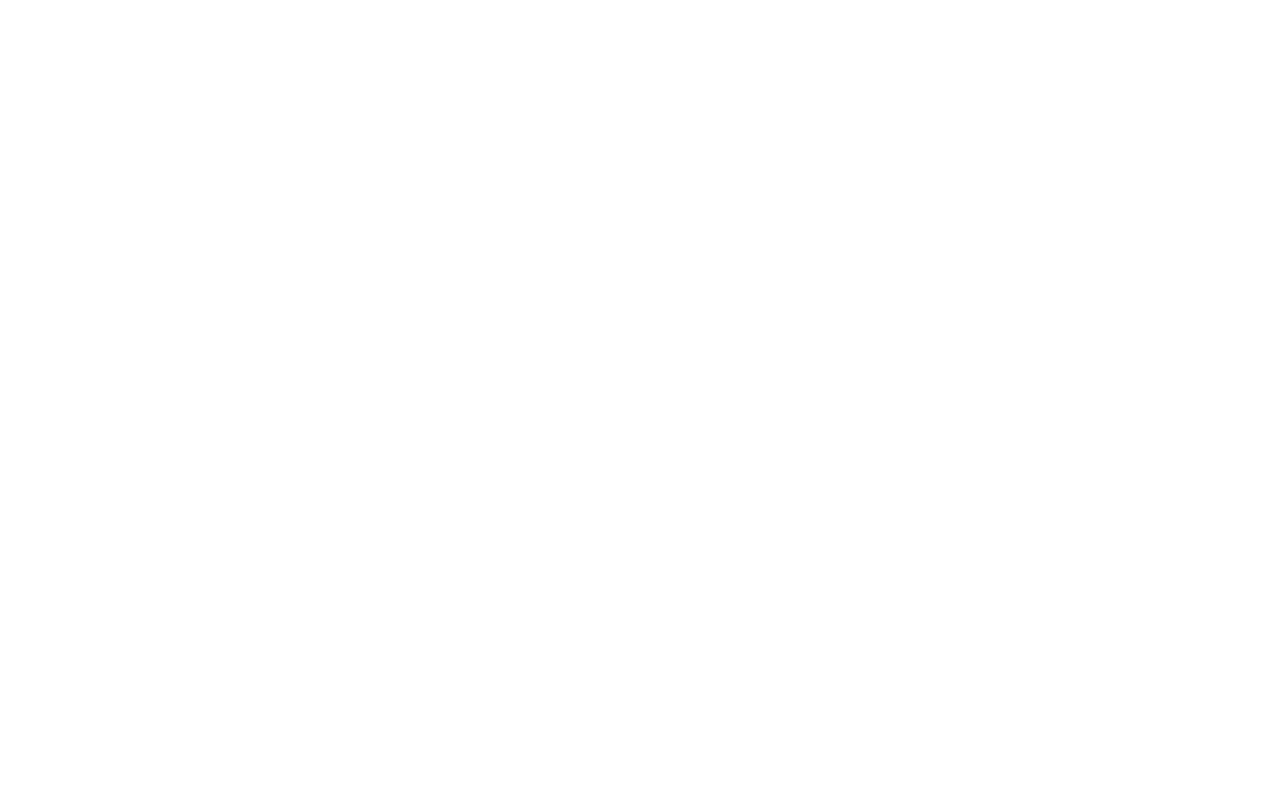
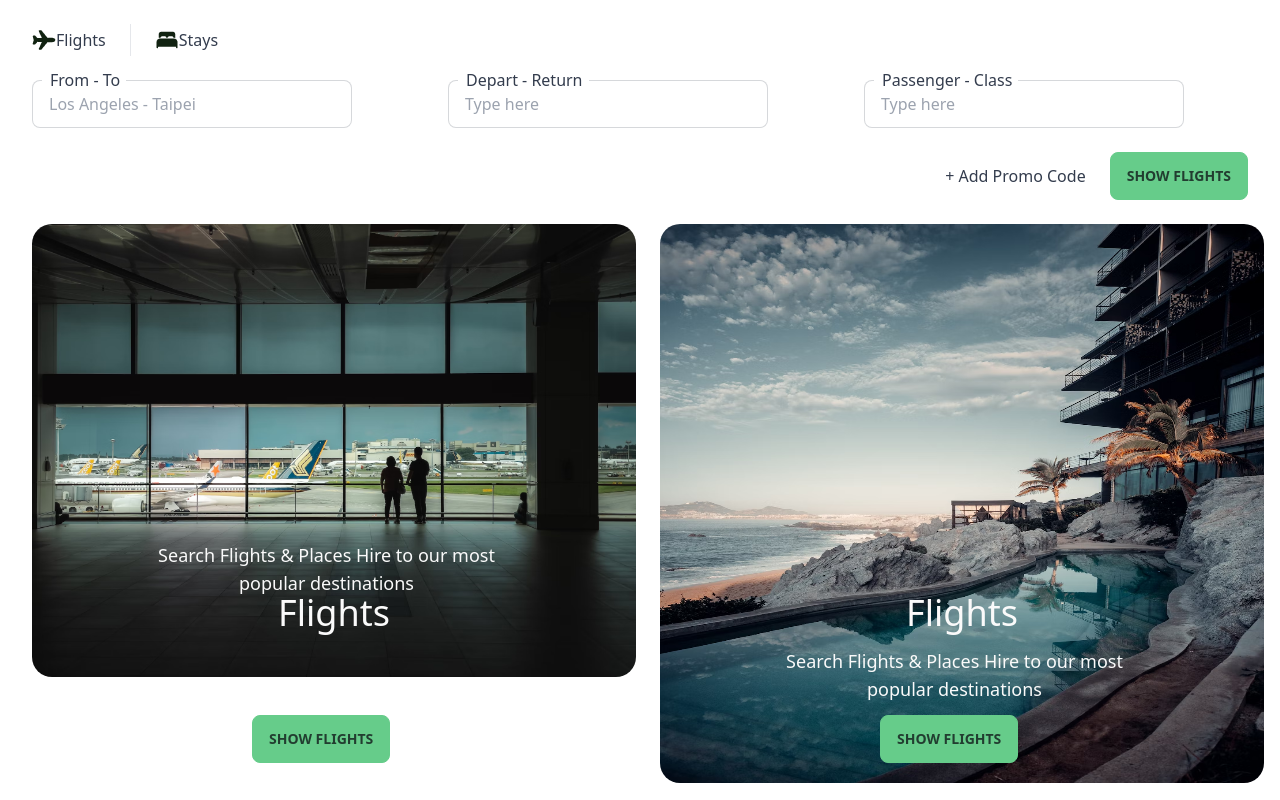
Before and after one commit to kingkwongsta/Golobe-Travel-Agency, a Next.js app: page / in a window 1280 px wide. Built offline with nearby package versions, Linux system fonts and the light colour scheme.

Commit message:
fixed spacing/grow of inputs on searchbar

```diff
--- a/src/components/search/searchbar.jsx
+++ b/src/components/search/searchbar.jsx
@@ -19,8 +19,8 @@
         </div>
       </div>
       {/*-------- TRAVEL INPUT --------*/}
-      <div className="input-section grid grid-flow-col auto-cols-max gap-8 my-6">
-        <div className="from-input relative">
+      <div className="input-section flex gap-8 my-6">
+        <div className="from-input relative flex-1">
           <p className="absolute top-[-12px] left-[10px]">
             <span className="bg-white pl-2 pr-1.5">From - To</span>
           </p>
@@ -30,7 +30,7 @@
             className="input input-bordered w-full max-w-xs"
           />
         </div>
-        <div className="from-input relative">
+        <div className="from-input relative flex-1">
           <p className="absolute top-[-12px] left-[10px]">
             <span className="bg-white pl-2 pr-1.5">Depart - Return</span>
           </p>
@@ -40,7 +40,7 @@
             className="input input-bordered w-full max-w-xs"
           />
         </div>
-        <div className="from-input relative">
+        <div className="from-input relative flex-1">
           <p className="absolute top-[-12px] left-[10px]">
             <span className="bg-white pl-2 pr-1.5">Passenger - Class</span>
           </p>
--- a/src/pages/index.tsx
+++ b/src/pages/index.tsx
@@ -17,8 +17,10 @@
         <meta name="viewport" content="width=device-width, initial-scale=1" />
         <link rel="icon" href="/favicon.ico" />
       </Head>
-      {/* <NavBar /> */}
-      <main> </main>
+      <main>
+        <SearchBar />
+        <TravelCard />
+      </main>
     </>
   );
 }
```
